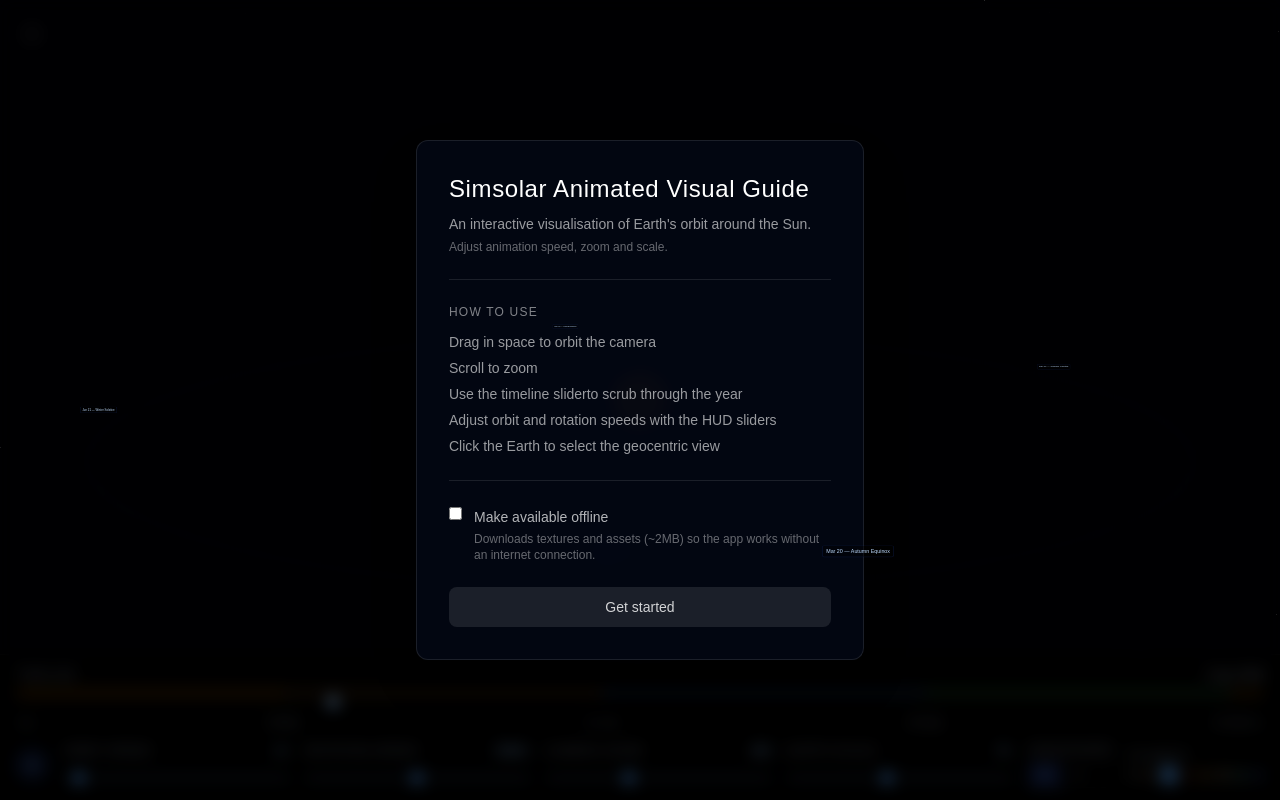
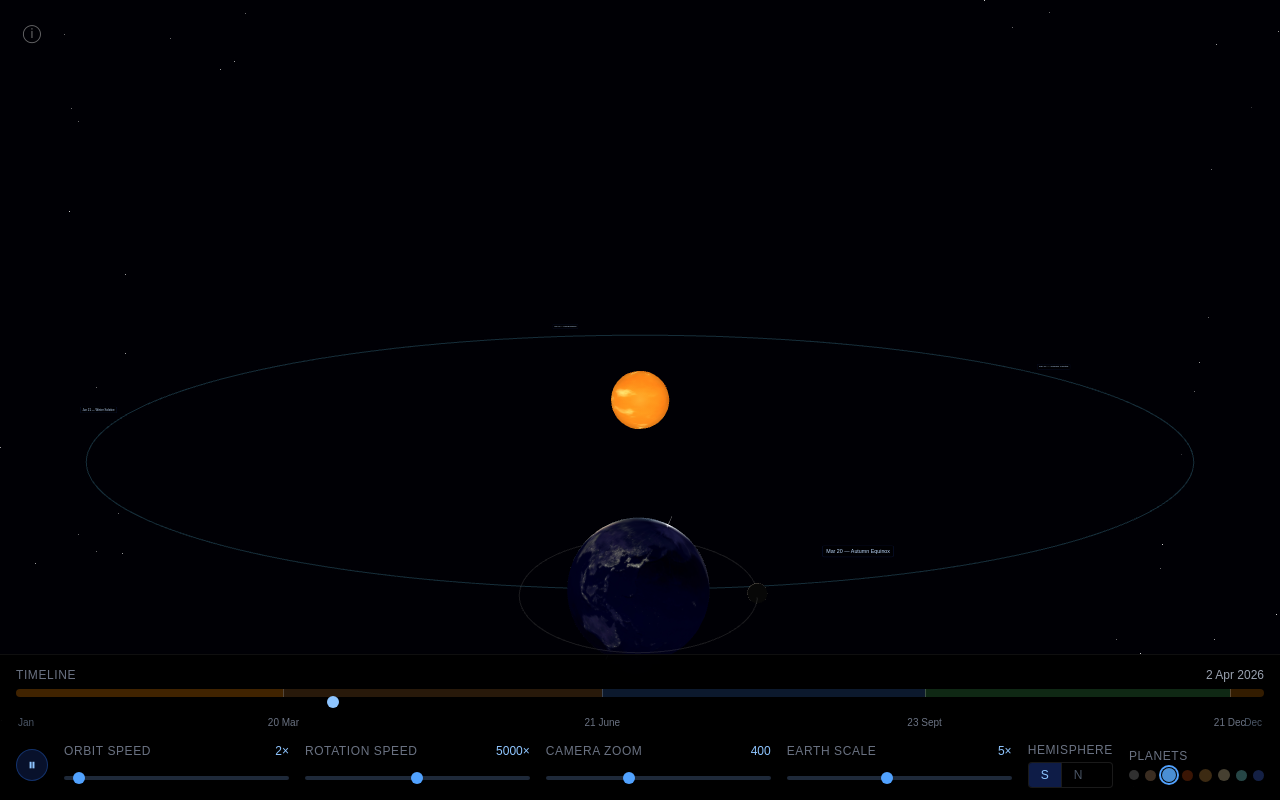
Before and after one commit to manu72/simsolar, a Next.js app: page / in a window 1280 px wide. Built offline with nearby package versions, Linux system fonts and the light colour scheme.

Commit message:
minor content change and hide info modal on page load

```diff
--- a/components/ui/InfoModal.tsx
+++ b/components/ui/InfoModal.tsx
@@ -2,8 +2,6 @@
 
 import { useState, useEffect, useCallback } from "react";
 import { useOfflineStatus } from "@/lib/useOfflineStatus";
-
-const DISMISSED_KEY = "solstice_modal_dismissed";
 
 export function InfoModal() {
   const [isOpen, setIsOpen] = useState(false);
@@ -12,16 +10,6 @@ export function InfoModal() {
   const { isCached, cacheProgress, triggerCache } = useOfflineStatus();
   const [showProgress, setShowProgress] = useState(false);
 
-  // Show modal on first visit
-  useEffect(() => {
-    if (!localStorage.getItem(DISMISSED_KEY)) {
-      requestAnimationFrame(() => {
-        setIsOpen(true);
-        requestAnimationFrame(() => setIsVisible(true));
-      });
-    }
-  }, []);
-
   const openModal = useCallback(() => {
     setIsOpen(true);
     requestAnimationFrame(() => requestAnimationFrame(() => setIsVisible(true)));
@@ -29,10 +17,7 @@ export function InfoModal() {
 
   const closeModal = useCallback(() => {
     setIsVisible(false);
-    setTimeout(() => {
-      setIsOpen(false);
-      localStorage.setItem(DISMISSED_KEY, "1");
-    }, 300);
+    setTimeout(() => setIsOpen(false), 300);
   }, []);
 
   const handleGetStarted = useCallback(() => {
@@ -80,7 +65,7 @@ export function InfoModal() {
               rounded-xl p-8 shadow-2xl transition-all duration-300
               ${isVisible ? "scale-100 translate-y-0" : "scale-95 translate-y-4"}`}
           >
-            <h1 className="text-2xl font-light tracking-wide text-white mb-2">Simsolar Animated Visual Guide</h1>
+            <h1 className="text-2xl font-light tracking-wide text-white mb-2">Simsolar Animated Solar System</h1>
             <p className="text-sm text-white/60 leading-relaxed mb-1">
               An interactive visualisation of Earth&apos;s orbit around the Sun.
             </p>
@@ -94,7 +79,7 @@ export function InfoModal() {
               <li>Scroll to zoom</li>
               <li>Use the timeline sliderto scrub through the year</li>
               <li>Adjust orbit and rotation speeds with the HUD sliders</li>
-              <li>Click the Earth to select the geocentric view</li>
+              <li>Click planets to select</li>
             </ul>
 
             <hr className="border-white/10 mb-6" />
```
